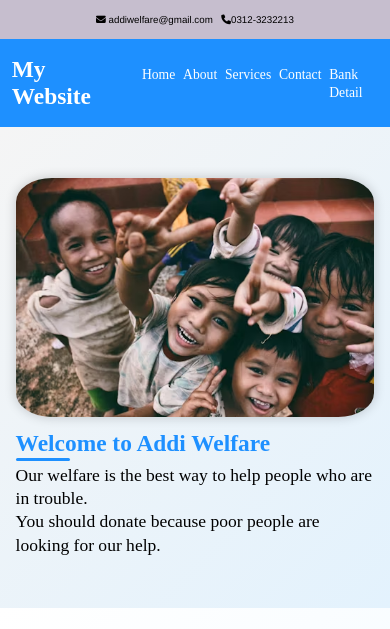
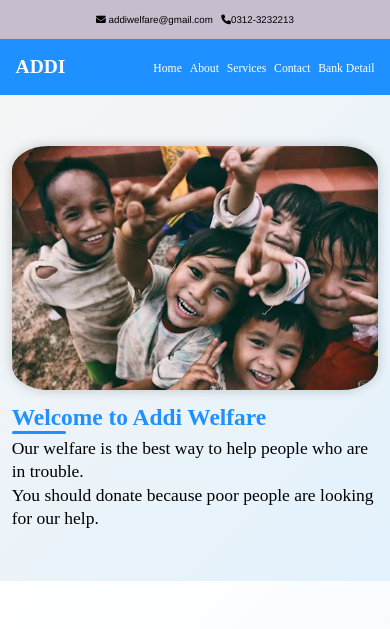
Before and after one commit to abdullahsabirjs/Responsive-website---day7---CSS, a plain HTML site: page index.html in a window 390 px wide. Shown: the top 629 px of the page. Drawn offline with Linux system fonts and the light colour scheme.

Commit message:
complete project

```diff
--- a/index.html
+++ b/index.html
@@ -15,7 +15,7 @@
         </div>
         <nav>
             <div class="logo">
-                My Website
+                ADDI
             </div>
             <ul class="nav-links" style="text-decoration: none;">
                 <li><a href="#home">Home</a></li>
--- a/style.css
+++ b/style.css
@@ -582,35 +582,32 @@ nav {
     transform: scale(1.1);
   }
 
-  /* Base styles unchanged... */
 
-/* Responsive adjustments for smaller screens */
 @media (max-width: 768px) {
-  /* Navbar links thoda chhote karen aur spacing kam */
   nav {
-    padding: 2vh 3vw;
+    padding: 2vh 4vw;
   }
   .logo {
-    font-size: 6vmin; /* thoda bada logo */
+    font-size: 5vmin;
   }
   .nav-links {
     gap: 2vmin;
   }
   .nav-links li a {
-    font-size: 3.5vmin; /* thoda bada text */
+    font-size: 3vmin;
   }
 
-  /* Home section ko vertical stack karen */
+
   #home {
     flex-direction: column;
-    padding: 6vh 4vw;
+    padding: 6vh 3vw;
     gap: 4vmin;
   }
   #home .image, #home .text {
-    min-width: 80vmin; /* zyada width lein mobile par */
+    min-width: 80vmin;
   }
   #home .text {
-    font-size: 4.5vmin; /* text thoda bada karen */
+    font-size: 4.5vmin;
     line-height: 6vmin;
   }
   #home .text h2 {
@@ -622,7 +619,6 @@ nav {
     bottom: -1.3vmin;
   }
 
-  /* About section vertical stack */
   #about {
     flex-direction: column;
     padding: 6vh 4vw;
@@ -651,7 +647,7 @@ nav {
     margin-bottom: 4vmin;
   }
   .service-card {
-    flex: 1 1 80vmin; /* cards full width mobile par */
+    flex: 1 1 80vmin;
     max-width: 90vw;
     padding: 5vmin 4vmin;
     font-size: 3.8vmin;
@@ -667,7 +663,6 @@ nav {
     line-height: 5vmin;
   }
 
-  /* Contact form */
   #contact {
     padding: 6vh 4vw;
   }
@@ -703,7 +698,6 @@ nav {
     line-height: 5vmin;
   }
 
-  /* Footer */
   #footer {
     font-size: 3.5vmin;
     padding: 5vh 4vw 3vh;
@@ -726,7 +720,6 @@ nav {
     font-size: 3vmin;
   }
 
-  /* Scroll to top button */
   #scrollTopBtn {
     bottom: 4vmin;
     right: 4vmin;
```
